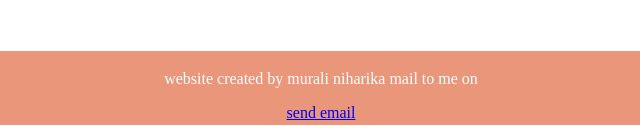
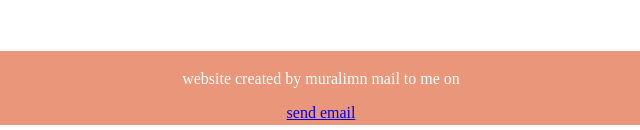
Before and after one commit to Muralisigili/murali, a plain HTML site: page index.html in a window 1280 px wide. Shown: the part 1148-1278 px from the top of the page, 319-959 px from the left. Drawn offline with Linux system fonts and the light colour scheme.

Commit message:
Update index.html

```diff
--- a/index.html
+++ b/index.html
@@ -93,7 +93,7 @@ In this website you are able to book a car for the rent</h2>
 <a href="https://en.wikipedia.org/wiki/Tata_Consultancy_Services">please visit about our website for more details</a>
 </form>
 <footer>
-  <p>website created by murali niharika mail to me on<br></p>
+  <p>website created by muralimn mail to me on<br></p>
   <a href="murali.sigili@tcs.com">send email</a>
 </body>
 </html>
```
